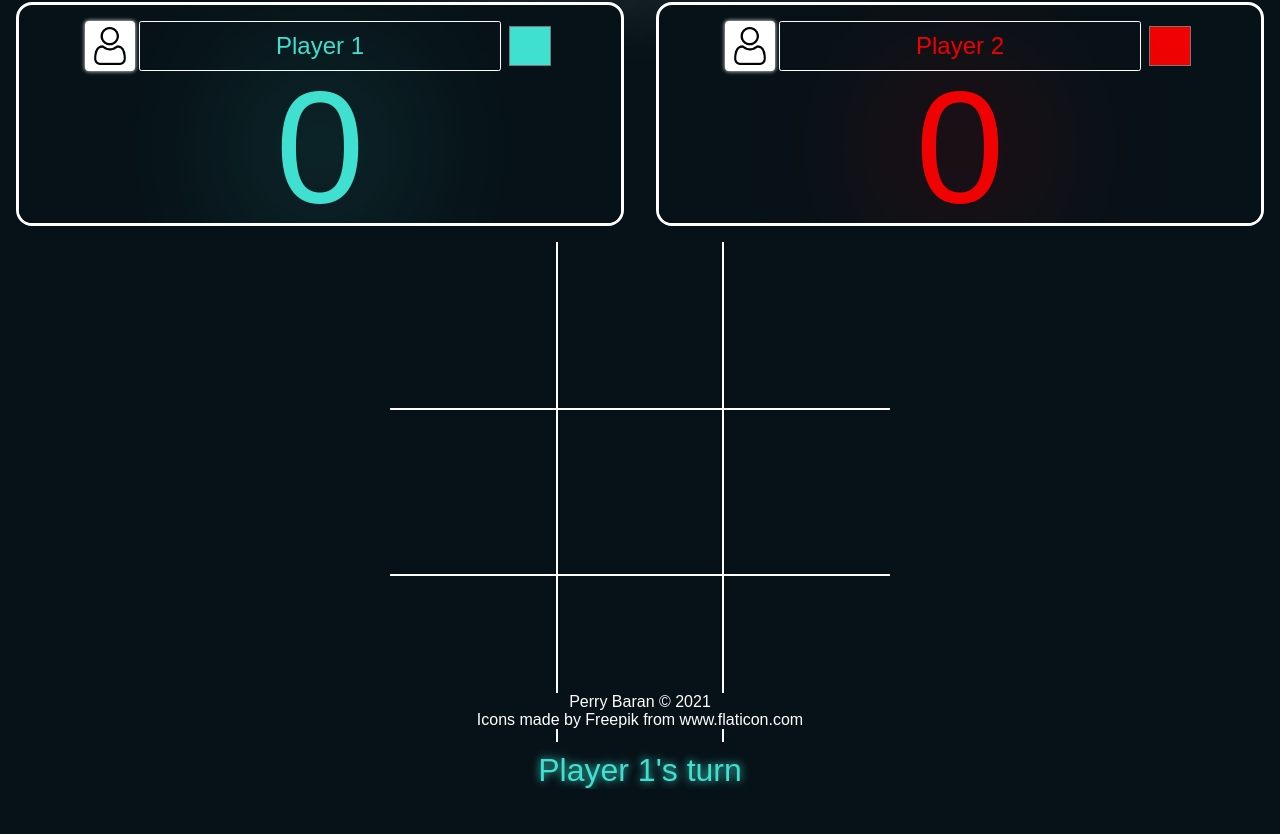
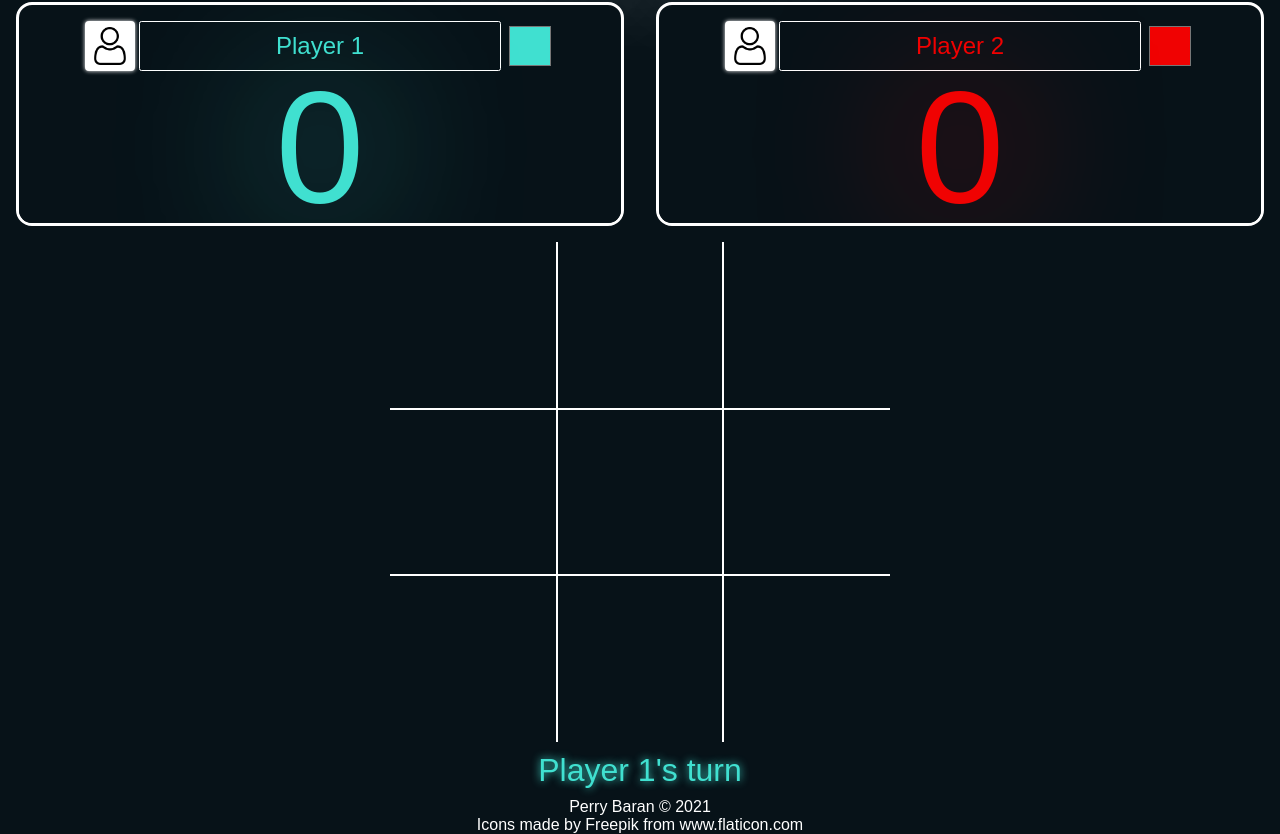
Before and after one commit to PerryBaran/tictactoe, a plain HTML site: page index.html in a window 1280 px wide. Shown: the part 61-895 px from the top of the page. Before the commit the page ends 850 px from the top, so only its background shows below. Drawn offline with Linux system fonts and the light colour scheme.

Commit message:
minor changes to scalibilty

```diff
--- a/index.html
+++ b/index.html
@@ -43,8 +43,11 @@
     </div>
     <p id="info"></p>
     <div class="attribution">
-        <a href = "https://github.com/Squilly-flac">Perry Baran © 2021</a>
-       <p>Icons made by <a href="https://www.freepik.com" title="Freepik">Freepik</a> from <a href="https://www.flaticon.com/" title="Flaticon">www.flaticon.com</a></p>
+        <div class="sticky">
+            <a href = "https://github.com/Squilly-flac">Perry Baran © 2021</a>
+            <p>Icons made by <a href="https://www.freepik.com" title="Freepik">Freepik</a> from <a href="https://www.flaticon.com/" title="Flaticon">www.flaticon.com</a></p>
+
+        </div>
     </div>
 </body>
 </html>
--- a/ttt.css
+++ b/ttt.css
@@ -174,13 +174,11 @@ img {
 }
 
 .attribution {
-    position: fixed;
-    bottom: 0px;
+    bottom: 5px;
     width: 100%;
+    margin: auto;
     text-align: center;
     margin-top: 0.6em;
-    margin-bottom: 0.6em;
-    overflow: visible;
 }
 
 a {
```
